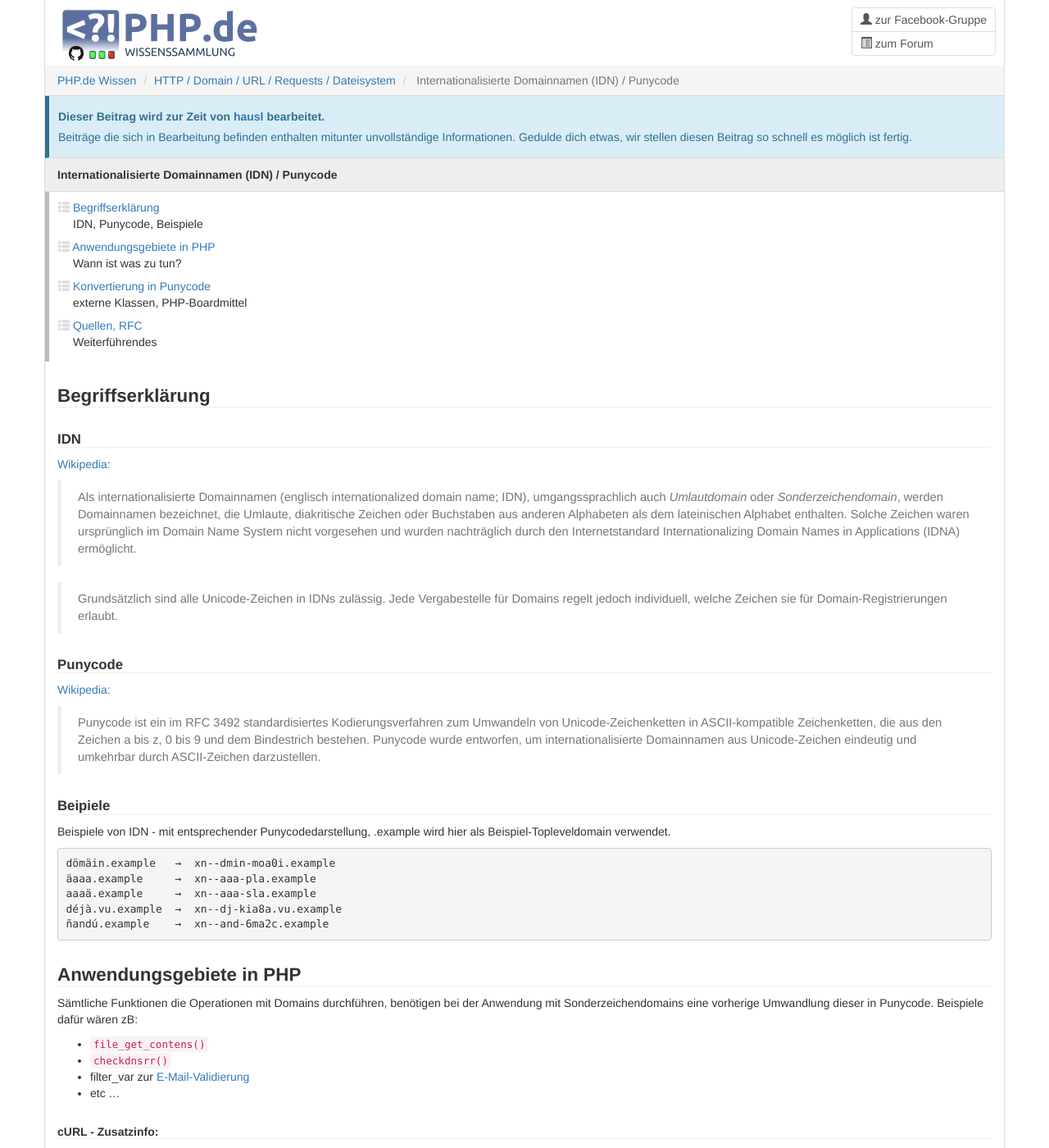
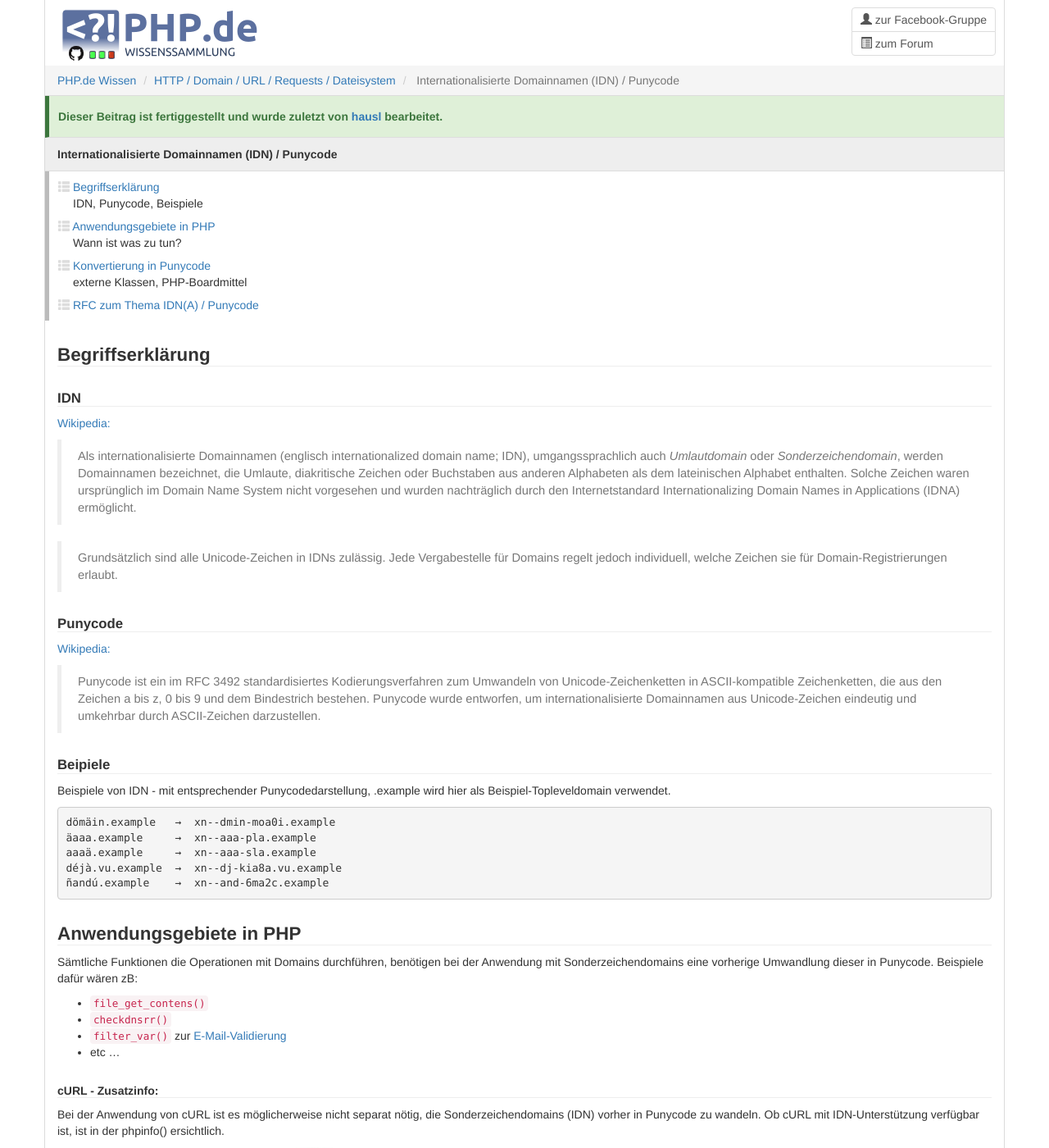
Before and after one commit to php-de/php-de.github.io, a Jekyll site: the page built from http-domain-url-filesystem/idn.md, in a window 1280 px wide and 1400 px high. Shown: the whole window at 82% size. Built offline with Jekyll 4.4.1, drawn with Linux system fonts in a browser that asks for light colours; nearby versions of some CDN libraries.

Commit message:
Update idn.md

```diff
--- a/http-domain-url-filesystem/idn.md
+++ b/http-domain-url-filesystem/idn.md
@@ -24,12 +24,12 @@ inhalt:
         anchor: konvertierung
         simple: "externe Klassen, PHP-Boardmittel"
 
-    -   name: "Quellen, RFC"
-        anchor: quellen-rfc
-        simple: "Weiterführendes"
+    -   name: "RFC zum Thema IDN(A) / Punycode"
+        anchor: rfc-zum-thema-idna--punycode
+        simple: ""
 
 
-entry-type: in-progress
+entry-type: in-disucssion
 ---
 
 
@@ -70,7 +70,7 @@ Sämtliche Funktionen die Operationen mit Domains durchführen, benötigen bei d
 
 - `file_get_contens()`
 - `checkdnsrr()`
-- filter_var zur [E-Mail-Validierung]({{ site.url }}/jumpto/standard-mail-validation/#filtervar)
+- `filter_var()` zur [E-Mail-Validierung]({{ site.url }}/jumpto/standard-mail-validation/#filtervar)
 - etc ...
 
 
```
